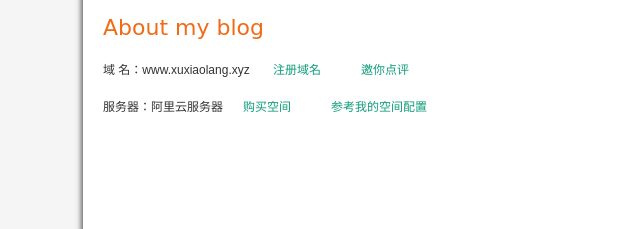
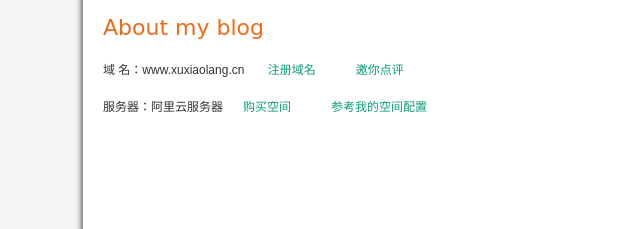
Before and after one commit to xujiangbo/xujiangbo.github.io, a plain HTML site: page about.html in a window 1280 px wide. Shown: the part 248-477 px from the top of the page, 57-697 px from the left. Drawn offline with Linux system fonts and the light colour scheme.

Commit message:
修改域名信息

```diff
--- a/about.html
+++ b/about.html
@@ -31,7 +31,7 @@
       </ul>
       <h2>About my blog</h2>
       <ul class="blog_a">
-        <p>域  名：www.xuxiaolang.xyz <a href="http://www.net.cn/domain/" class="blog_link" target="_blank">注册域名</a><a class="blog_link" href="http://koubei.baidu.com/womc/s/www.yangqq.com" target="_blank">邀你点评</a></p>
+        <p>域  名：www.xuxiaolang.cn <a href="http://www.net.cn/domain/" class="blog_link" target="_blank">注册域名</a><a class="blog_link" href="http://koubei.baidu.com/womc/s/www.yangqq.com" target="_blank">邀你点评</a></p>
         <p>服务器：阿里云服务器<a href="http://www.aliyun.com/product/ecs/?ali_trackid=2:mm_11085263_4976026_15602229:1389838528_3k2_34164590" class="blog_link" target="_blank">购买空间</a><a href="/jstt/web/2014-01-18/644.html" target="_blank" class="blog_link" >参考我的空间配置</a></p>
       </ul>
     </div>
```
